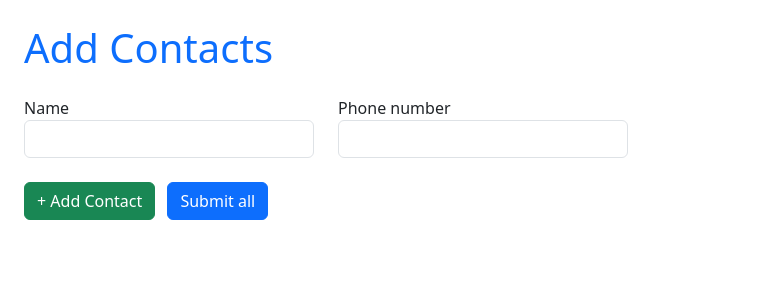
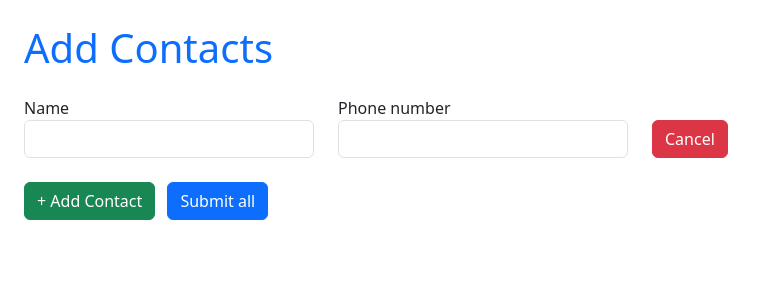
Before and after one commit to byiringiroscar/Django-htmx-dynamic-form-creation-with-multiple-submit, a Django app: page / in a window 1280 px wide. Shown: the top 300 px of the page, without its empty margins (0-767 px from the left). Run offline with Django 5.2, Linux system fonts and the light colour scheme; data that the repository does not hold is empty; some libraries are stand-ins or nearby versions.

Commit message:
Add remove form

```diff
--- a/core/templates/partials/form.html
+++ b/core/templates/partials/form.html
@@ -18,5 +18,12 @@ hx-trigger="click from:#submit-all"
             <button class="btn btn-primary" type="submit">Submit</button>
         </div> -->
 
+
+        <div class="col-3 align-self-end">
+            <button class="btn btn-danger" type="button"
+            hx-on="click: this.closest('form').remove()"
+            >Cancel</button>
+        </div>
+
     </div>
 </form>
```
